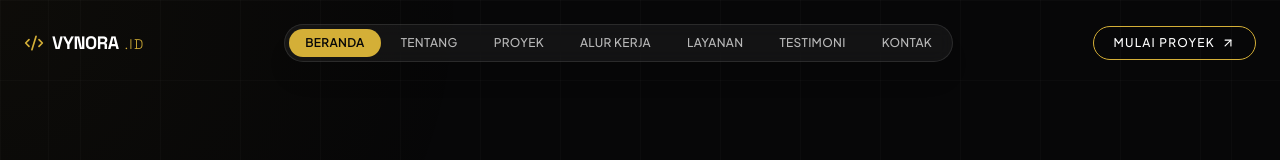
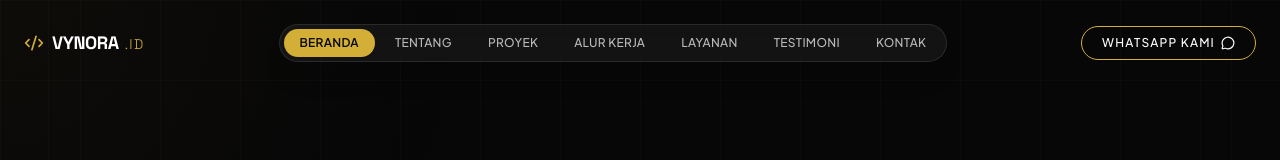
Before and after one commit to aldyfadil/portfolio-2, a React (Vite) app: page / in a window 1280 px wide. Shown: the top 160 px of the page. Built offline with nearby package versions, Linux system fonts and the light colour scheme.

Commit message:
ganti CTWA di kanan

```diff
--- a/src/components/Navbar.tsx
+++ b/src/components/Navbar.tsx
@@ -1,6 +1,6 @@
 import { useState, useEffect } from 'react';
 import { motion, AnimatePresence } from 'motion/react';
-import { Menu, X, ArrowUpRight, Code2 } from 'lucide-react';
+import { Menu, X, ArrowUpRight, Code2, MessageCircle } from 'lucide-react';
 
 export default function Navbar() {
   const [scrollActive, setScrollActive] = useState(false);
@@ -90,13 +90,15 @@ export default function Navbar() {
         {/* CTA Direct connect button */}
         <div className="hidden lg:flex items-center">
           <a
-            href="#contact"
+            href="https://wa.me/6281234567890?text=Halo%2520Aldi%252C%2520saya%2520tertarik%2520untuk%2520mengkonsultasikan%2520pembuatan%2520website%2520company%2520profile%2520%252F%2520landing%2520page."
+            target="_blank"
+            rel="noopener noreferrer"
             className="group relative inline-flex items-center justify-center overflow-hidden rounded-full border border-brand-gold px-5 py-2 text-xs font-medium tracking-widest uppercase text-white transition-all duration-300 focus:outline-none"
           >
             <span className="absolute inset-x-0 h-0 bg-brand-gold transition-all duration-300 group-hover:h-full top-0 left-0 -z-10" />
             <span className="flex items-center space-x-1.5 transition-colors duration-300 group-hover:text-bg-dark">
-              <span>Mulai Proyek</span>
-              <ArrowUpRight className="w-3.5 h-3.5" />
+              <span>WhatsApp Kami</span>
+              <MessageCircle className="w-3.5 h-3.5" />
             </span>
           </a>
         </div>
```
